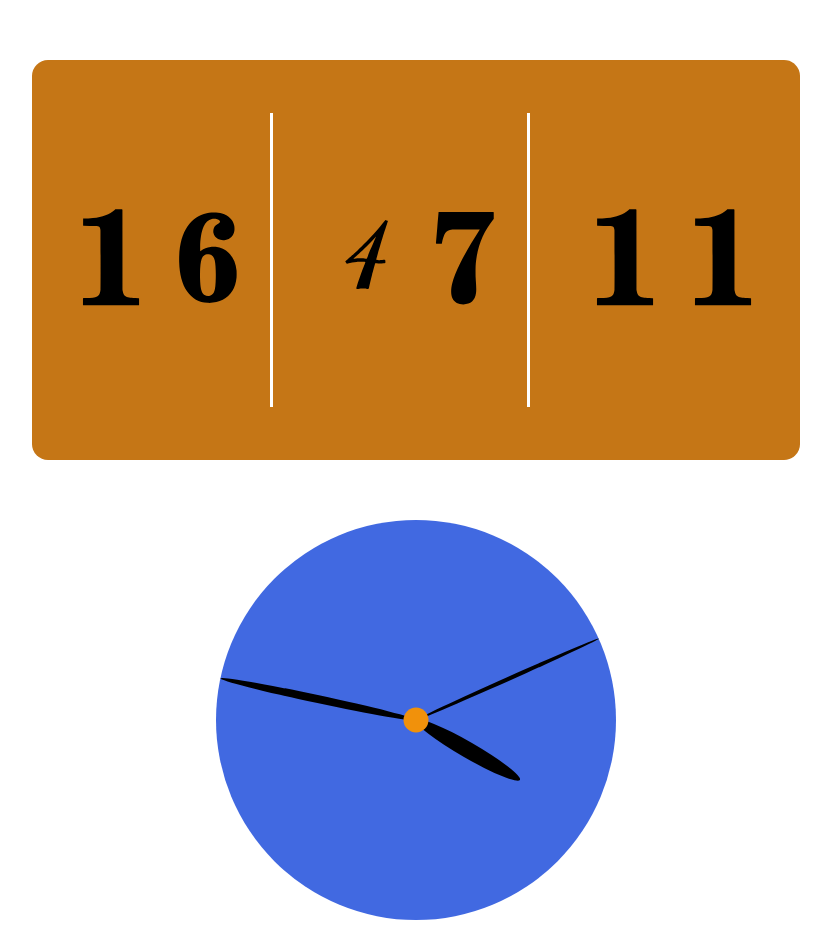
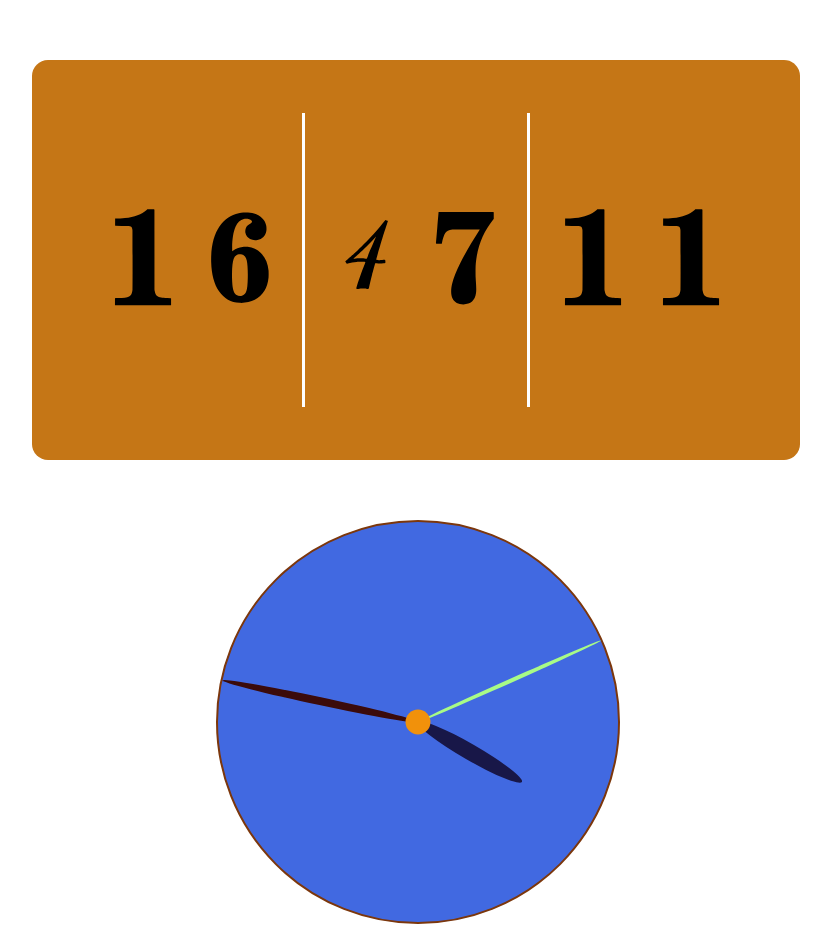
Before and after one commit to starsetphenomenon/Hillel-DZ, a plain HTML site: page DZ_19-time/index.html in a window 1280 px wide. Shown: the whole page, without its empty margins (224-1055 px from the left). Drawn offline with Linux system fonts and the light colour scheme.

Commit message:
comment added

```diff
--- a/DZ_19-time/script.js
+++ b/DZ_19-time/script.js
@@ -91,7 +91,7 @@ let changeTime = setInterval(updateMyTime, 1000);
 
 
 // ANALOG WATCH CODE STARTS HERE ~~
-
+//Проверки на АНАЛОГОВЫХ нет, так как получить текущий угол стрелки из ХТМЛ не вариант...
 const secondsArrow = document.getElementById('secondsArrow');
 const minutesArrow = document.getElementById('minutesArrow');
 const hoursArrow = document.getElementById('hoursArrow');
--- a/DZ_19-time/style.css
+++ b/DZ_19-time/style.css
@@ -4,7 +4,7 @@
     margin: 0 auto;
     background-color: rgb(197, 118, 22);
     display: flex;
-    justify-content: space-around;
+    justify-content: center;
     align-items: center;
     border-radius: 16px;
     margin-top: 60px;
@@ -36,12 +36,13 @@
     width: 100%;
     border-radius: 50%;
     background-color: royalblue;
+    border: 2px solid rgb(124, 55, 12);
 }
 
 #secondsArrow {
     height: 50%;
     width: 4px;
-    background-color: black;
+    background-color: rgb(168, 251, 135);
     position: absolute;
     border-radius: 50%;
     left: 50%;
@@ -52,7 +53,7 @@
 #minutesArrow {
     height: 50%;
     width: 8px;
-    background-color: black;
+    background-color: rgb(59, 11, 11);
     position: absolute;
     border-radius: 50%;
     left: 50%;
@@ -63,7 +64,7 @@
 #hoursArrow {
     height: 30%;
     width: 16px;
-    background-color: black;
+    background-color: rgb(24, 23, 72);
     position: absolute;
     border-radius: 50%;
     top: 50%;
```
